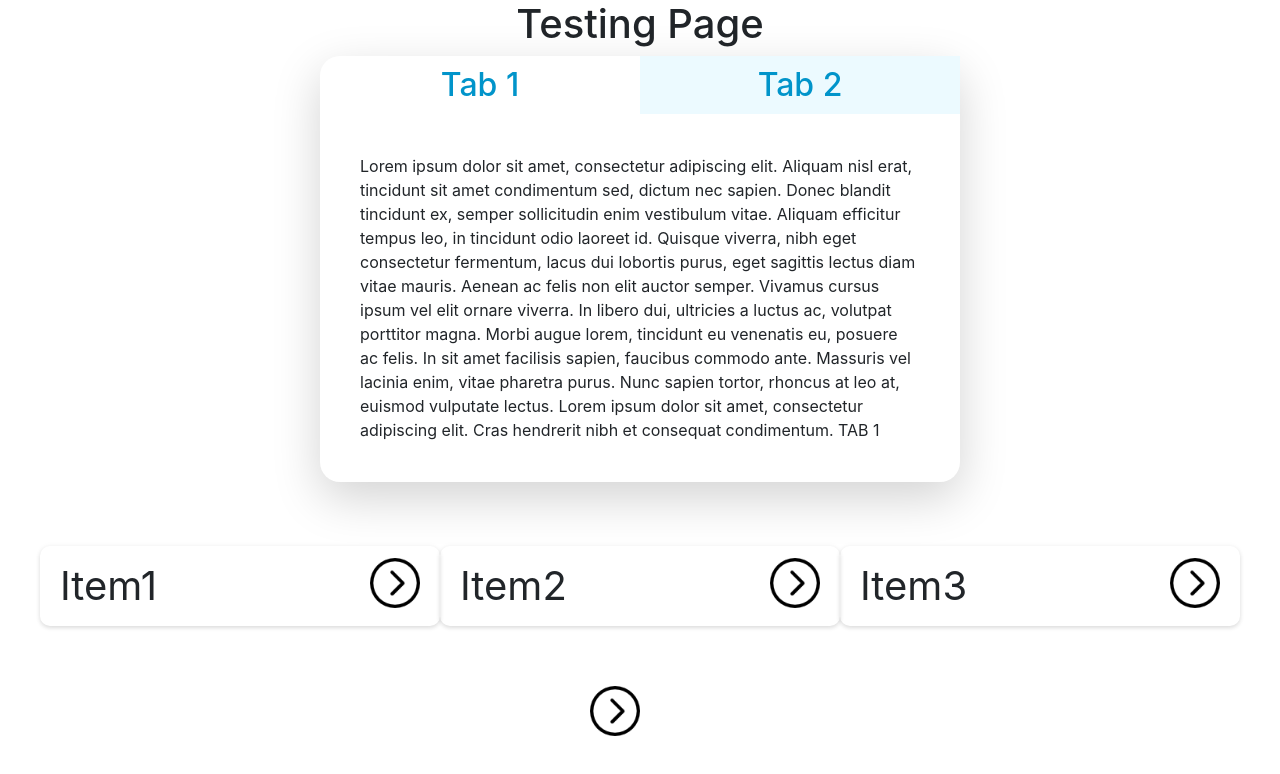
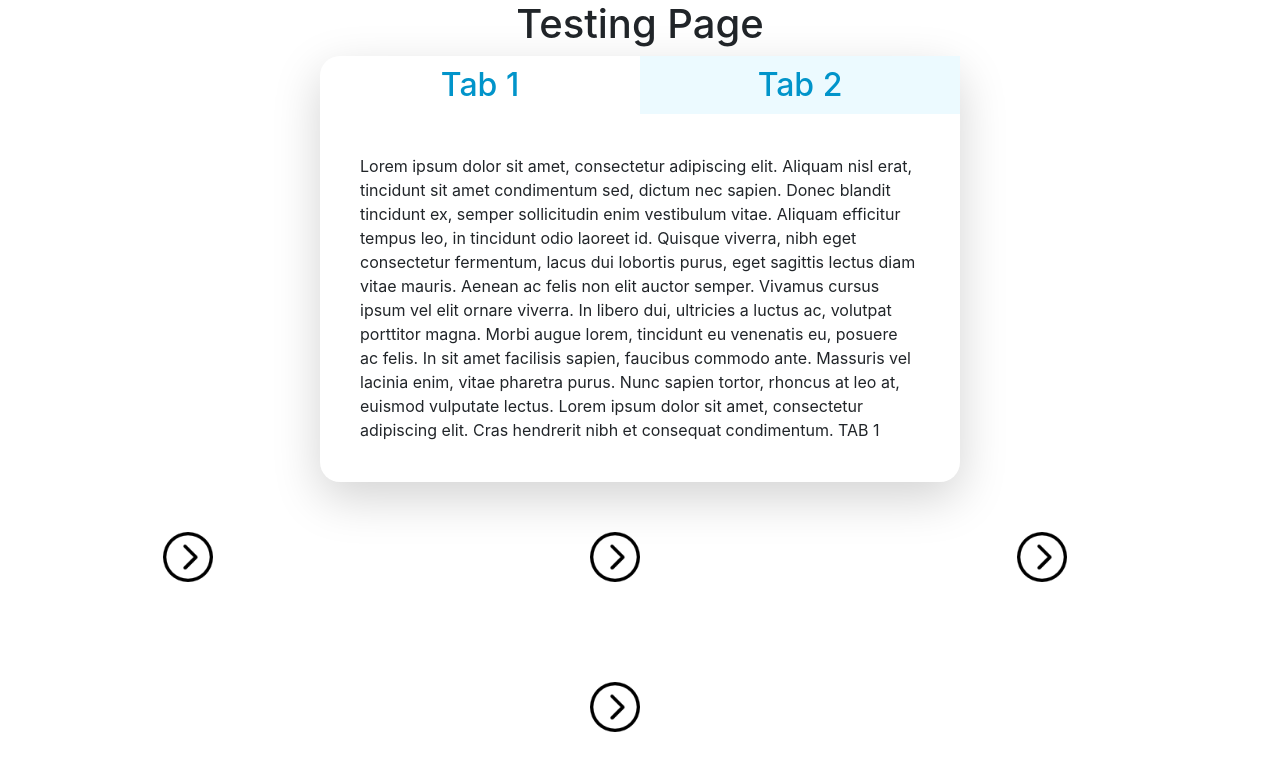
Before and after one commit to yangliudev/pokedex, a Next.js app: page /test in a window 1280 px wide. Shown: the top 774 px of the page. Built offline with nearby package versions, Linux system fonts and the light colour scheme.

Commit message:
work in progress

```diff
--- a/pages/test.tsx
+++ b/pages/test.tsx
@@ -41,33 +41,25 @@
 
   // Testing for mapped image rotating component
 
-  const [isImageRotated, setIsImageRotated] = useState(false);
+  const [itemArray, setItemArray] = useState([false, false, false]);
 
-  const [itemArray, setItemArray] = useState({
-    Item1: false,
-    Item2: false,
-    Item3: false,
-  });
-
-  const rotateImage = (key, value) => {
-    setItemArray({
-      ...itemArray,
-      [key]: !value,
-    });
+  const rotateImage = (index: number) => {
+    let newItemArray = [...itemArray];
+    newItemArray[index] = !newItemArray[index];
+    setItemArray(newItemArray);
   };
 
   const ItemArrayComponent: Function = (): JSX.Element[] => {
-    return Object.keys(itemArray).map((item: any, index: number) => (
-      <Bar key={index}>
-        <p style={{ fontSize: 40 }}>{item}</p>
-        <ImageRotateWrapper
-          isImageRotated={itemArray[item]}
-          //animate={itemArray[item] ? { rotate: 90 } : { rotate: 0 }}
-          onClick={() => rotateImage(item, itemArray[item])}
-        >
-          <Image src="/right-arrow.png" alt="Pokeball" width={50} height={50} />
-        </ImageRotateWrapper>
-      </Bar>
+    return itemArray.map((item: boolean, index: number) => (
+      <ImageTestWrapper onClick={() => rotateImage(index)} key={index}>
+        <MyImageMap
+          src="/right-arrow.png"
+          alt="test"
+          width={50}
+          height={50}
+          isImageRotated={itemArray[index]}
+        />
+      </ImageTestWrapper>
     ));
   };
 
@@ -128,6 +120,7 @@
       <BoxContainer>
         <ItemArrayComponent />
       </BoxContainer>
+
       <ImageTestWrapper onClick={() => rotateArrow()}>
         <MyImage
           src="/right-arrow.png"
@@ -192,17 +185,9 @@
   // box-shadow: 0 2px 4px rgba(0, 0, 0, 0.12), 0 0 6px rgba(0, 0, 0, 0.04);
 `;
 
-const ImageRotateWrapper = styled.div<{
-  isImageRotated: boolean;
-  isArrowRotated: boolean;
-}>`
-  transform: rotate(0deg);
-  overflow: hidden;
-  transition: all 0.3s ease-out;
-  -webkit-backface-visibility: hidden;
-
-  transform: ${({ isImageRotated, isArrowRotated }) =>
-    isImageRotated || isArrowRotated ? "rotate(90deg)" : "rotate(0deg)"};
+const ImageTestWrapper = styled.div`
+  margin: 50px auto;
+  width: 100px;
 `;
 
 const MyImage = styled.img<{ isArrowRotated: boolean }>`
@@ -217,6 +202,14 @@
   -moz-transform: rotate(90deg);
   -o-transform: rotate(90deg);
   -ms-transform: rotate(90deg);
+`;
+
+const MyImageMap = styled.img<{ isImageRotated: boolean }>`
+  display: block;
+  transition: all 0.4s ease;
+
+  transform: ${(props) =>
+    props.isImageRotated ? "rotate(90deg)" : "rotate(0deg)"};
 `;
 
 const Bar = styled.div`
@@ -239,9 +232,4 @@
   }
 `;
 
-const ImageTestWrapper = styled.div`
-  margin: 50px auto;
-  width: 100px;
-`;
-
 export default Test;
```
